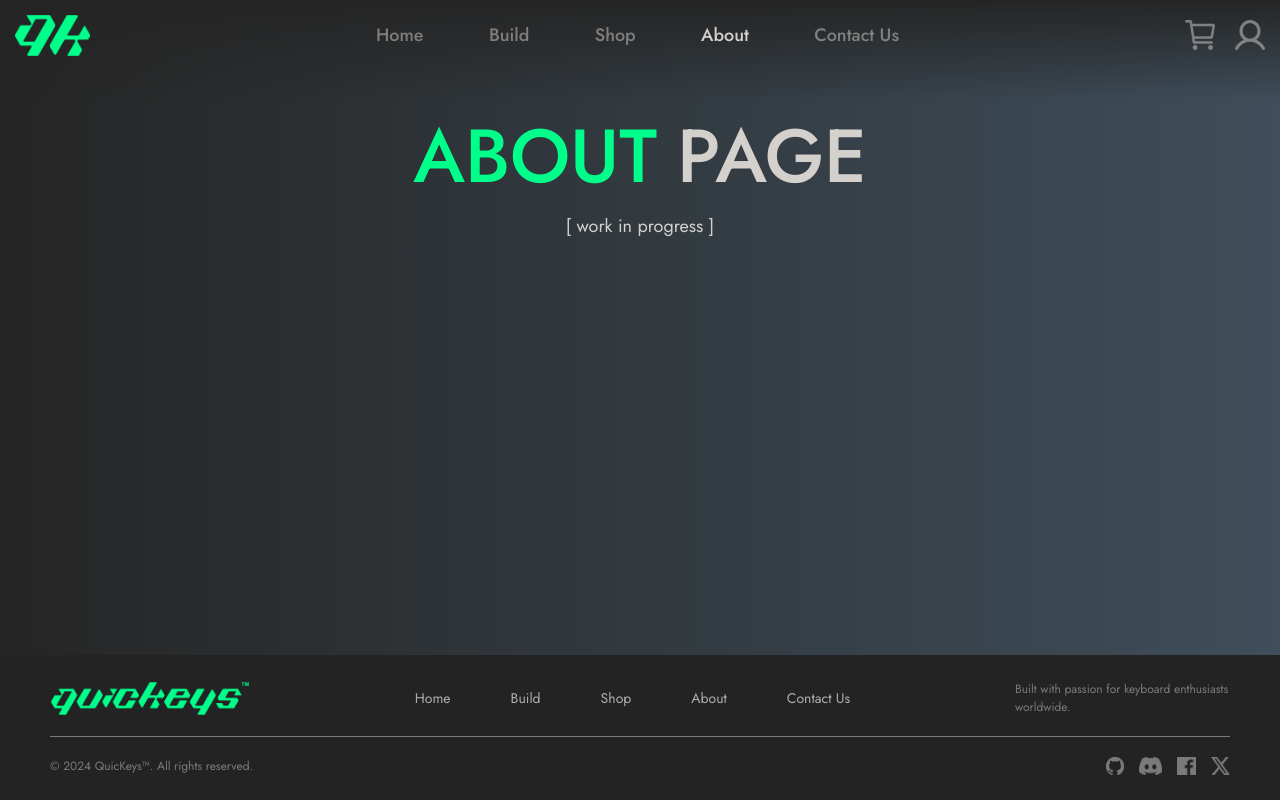
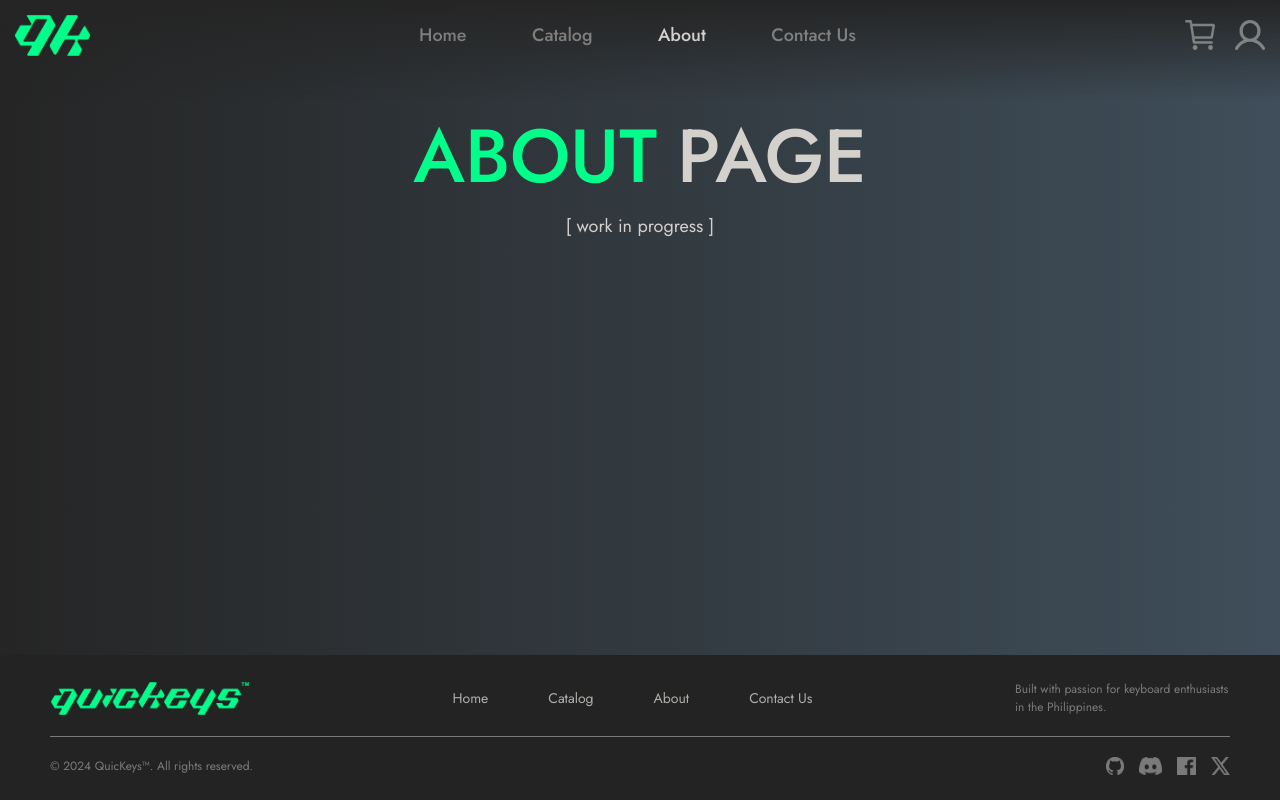
Before and after one commit to MABURIKU/QuicKeys-Catalog, a React (Vite) app in the folder frontend/client/: page /About in a window 1280 px wide. Built offline with nearby package versions, Linux system fonts and the light colour scheme.

Commit message:
style: General Styling (Home.jsx, Navigation.jsx, Footer.jsx)

```diff
--- a/frontend/client/src/App.jsx
+++ b/frontend/client/src/App.jsx
@@ -7,8 +7,7 @@ import Navigation from './components/Navigation';
 import Footer from './components/Footer';
 
 import Home from './components/pages/Home';
-import Build from './components/pages/Build';
-import Shop from './components/pages/Shop';
+import Catalog from './components/pages/Catalog';
 import About from './components/pages/About';
 import Contact from './components/pages/Contact';
 import LogIn from './components/pages/LogIn';
@@ -27,8 +26,7 @@ function App() {
   useEffect(() => {
     const pageTitles = {
       '/' : 'Home',
-      '/Build' : 'Keyboard Builder',
-      '/Shop' : 'Shop',
+      '/Catalog' : 'Catalog',
       '/About' : 'About Us',
       '/Contact-Us' : 'Contact Us',
 
@@ -56,8 +54,7 @@ function App() {
         <AnimatePresence mode="wait">
           <Routes location={location} key={location.pathname}>
             <Route path="/" element={<Home />} />
-            <Route path="/Build" element={<Build />} />
-            <Route path="/Shop" element={<Shop />} />
+            <Route path="/Catalog" element={<Catalog />} />
             <Route path="/About" element={<About />} />
             <Route path="/Contact-Us" element={<Contact />} />
 
--- a/frontend/client/src/components/BuildButton.jsx
+++ b/frontend/client/src/components/BrowseButton.jsx
@@ -1,13 +1,13 @@
 import React from 'react'
 import { NavLink } from 'react-router-dom'
 
-function BuildButton() {
+function BrowseButton() {
     return (
         <>
-            <NavLink to="/Build">
+            <NavLink to="/Catalog">
                 <div className="group text-center w-[100%] lg:w-[300px] px-[50px] py-[10px] border-[3px] border-QKGreen hover:bg-QKGreen rounded-full transition-all duration-200">
                     <p className="text-[20px] lg:text-[25px] text-QKGreen group-hover:text-BGMain">
-                        Start Building
+                        Start Browsing
                     </p>
                 </div>
             </NavLink>
@@ -15,4 +15,4 @@ function BuildButton() {
     )
 }
 
-export default BuildButton
+export default BrowseButton
--- a/frontend/client/src/components/Footer.jsx
+++ b/frontend/client/src/components/Footer.jsx
@@ -10,12 +10,11 @@ function Footer() {
                 <img className="min-w-[200px] h-[35px] z-10" src="/src/assets/QuicKeys WORDMARK [Trademark].svg"/>
                 <div className="flex flex-col py-[10px] sm:flex-row lg:py-[0px]">
                     <NavLink className="Footer-Text" to="/"> Home </NavLink>
-                    <NavLink className="Footer-Text" to="/Build"> Build </NavLink>
-                    <NavLink className="Footer-Text" to="/Shop"> Shop </NavLink>
+                    <NavLink className="Footer-Text" to="/Catalog"> Catalog </NavLink>
                     <NavLink className="Footer-Text" to="/About"> About </NavLink>
                     <NavLink className="Footer-Text" to="/Contact-Us"> Contact Us </NavLink>
                 </div>
-                <p className="text-center opacity-50 pt-[5px] lg:w-[215px] lg:pt-[0px] lg:text-left">Built with passion for keyboard enthusiasts worldwide.</p>
+                <p className="text-center opacity-50 pt-[5px] lg:w-[215px] lg:pt-[0px] lg:text-left">Built with passion for keyboard enthusiasts in the Philippines.</p>
             </div>
 
             <div className="h-[1px] w-full bg-[#D4D1CD] opacity-50 my-[20px]"/>
--- a/frontend/client/src/components/Navigation.jsx
+++ b/frontend/client/src/components/Navigation.jsx
@@ -21,8 +21,7 @@ function Navigation() {
           <NavLink to="/"> <img className="transition-all w-[75px]" src="/src/assets/QuicKeys LOGOMARK [MAIN].svg"/> </NavLink>
           <div className="hidden nm:block">
             <NavLink className="Navigation-Text" to="/"> Home </NavLink>
-            <NavLink className="Navigation-Text" to="/Build"> Build </NavLink>
-            <NavLink className="Navigation-Text" to="/Shop"> Shop </NavLink>
+            <NavLink className="Navigation-Text" to="/Catalog"> Catalog </NavLink>
             <NavLink className="Navigation-Text" to="/About"> About </NavLink>
             <NavLink className="Navigation-Text" to="/Contact-Us"> Contact Us </NavLink>
           </div>
--- a/frontend/client/src/components/pages/Shop.jsx
+++ b/frontend/client/src/components/pages/Catalog.jsx
@@ -5,7 +5,7 @@ import { apiClient } from '../../utils/ApiClient'
 import { Link } from 'react-router-dom';
 import AccordionFilter from '../AccordionFilter';
 
-function Shop() {
+function Catalog() {
   const [items, setItems] = useState([])
   const [currentPage, setCurrentPage] = useState(1)
   const [nextPage, setNextPage] = useState(null)
@@ -72,9 +72,9 @@ function Shop() {
         <section className="flex justify-center w-full">
                 <div className="bg-[#252525] bg-opacity-50 flex flex-col justify-end items-center w-full py-[50px] px-[25px] nm:px-[50px]">
                     <p className="flex justify-center lg:justify-start w-full max-w-[1600px] pt-[50px] text-QKGreen text-[60px] font-semibold">
-                        SHOP
+                        CATALOG
                     </p>
-                    <div className="flex justify-center lg:justify-start w-full max-w-[1600px] opacity-50">
+                    <div className="flex justify-center lg:justify-start w-full max-w-[1600px] opacity-75">
                         <p className="max-w-[600px]">
                             <span className="font-medium">DISCLAIMER:</span> QuicKeys™ is an independent reseller and is not affiliated
                             with the brands or their authorized distributors.
@@ -161,4 +161,4 @@ function Shop() {
   )
 }
 
-export default transition(Shop);
+export default transition(Catalog);
--- a/frontend/client/src/components/pages/Home.jsx
+++ b/frontend/client/src/components/pages/Home.jsx
@@ -3,7 +3,7 @@ import React from 'react';
 import { Reveal } from '../Reveal';
 import transition from '../Transition';
 
-import BuildButton from '../BuildButton';
+import BrowseButton from '../BrowseButton';
 
 import QKSwitch from '../QKSwitch';
 
@@ -16,16 +16,16 @@ function Home() {
                     <div className="relative flex justify-center w-full z-[-10]">
                         <img className="w-[100%] max-w-[1600px]" src="./src/assets/QuicKeys WORDMARK.svg" alt="QuicKeys WORDMARK" />
                         <div className="absolute top-0 left-0 right-0 lg:right-[-550px] flex justify-center z-[-2] opacity-20 transition-all duration-500">
-                            <img className="w-[100%] max-w-[1200px] scale-[110%]" src="./src/assets/QuicKeys LOGOMARK [BG].svg" alt="QuicKeys LOGOMARK" />
+                            <img className="w-[100%] max-w-[1200px] lg:scale-[115%]" src="./src/assets/QuicKeys LOGOMARK [BG].svg" alt="QuicKeys LOGOMARK" />
                         </div>
                     </div>
                 </Reveal>
                 <Reveal>
                     <div className="flex justify-center w-full">
-                        <div className="flex w-[100%] max-w-[1600px] lg:px-[100px]">
+                        <div className="flex w-[100%] max-w-[1600px] lg:px-[100px] lg:py-[10px]">
                             <div className="Hero-Mobile lg:text-left lg:max-w-[550px] lg:text-[25px] z-[-10]">
                                 <p>
-                                    Ready to build the ultimate typing experience? Explore diverse range of keyboard components and accessories with QuicKeys today!
+                                    Transform your keyboard into a masterpiece. Start your journey with QuicKeys™ and explore our diverse range of components and accessories.
                                 </p>
                             </div>
                         </div>
@@ -34,7 +34,7 @@ function Home() {
                 <Reveal>
                     <div className="flex justify-center w-full">
                         <div className="flex w-[100%] pt-[35px] max-w-[1600px] justify-center lg:justify-start lg:px-[100px] z-2">
-                            <BuildButton/>
+                            <BrowseButton/>
                         </div>
                     </div>
                 </Reveal>
@@ -106,7 +106,7 @@ function Home() {
                     <p className="flex justify-center lg:justify-start w-full max-w-[1600px] text-QKGreen text-[60px] font-semibold">
                         NEW ARRIVALS
                     </p>
-                    <div className="flex justify-center lg:justify-start w-full max-w-[1600px] opacity-50">
+                    <div className="flex justify-center lg:justify-start w-full max-w-[1600px] opacity-75">
                         <p className="max-w-[600px]">
                             <span className="font-medium">DISCLAIMER:</span> QuicKeys™ is an independent reseller and is not affiliated
                             with the brands or their authorized distributors.
```
